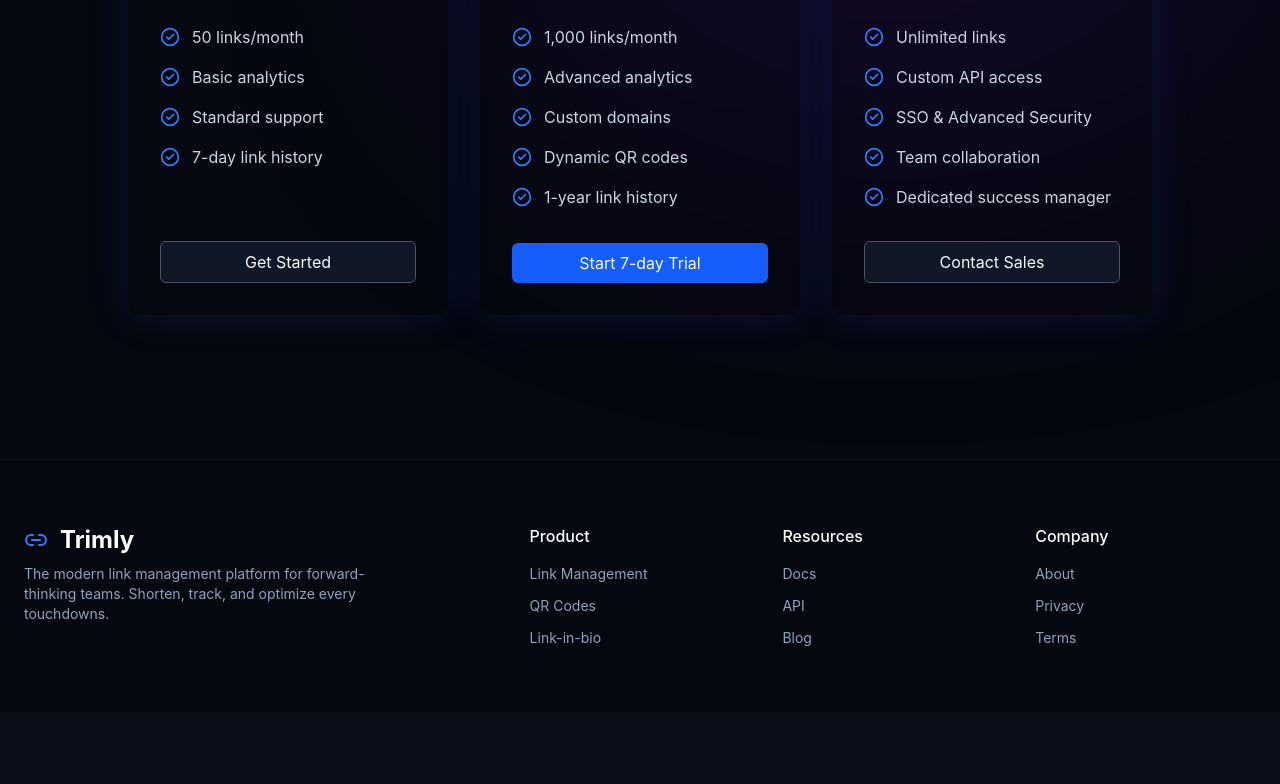
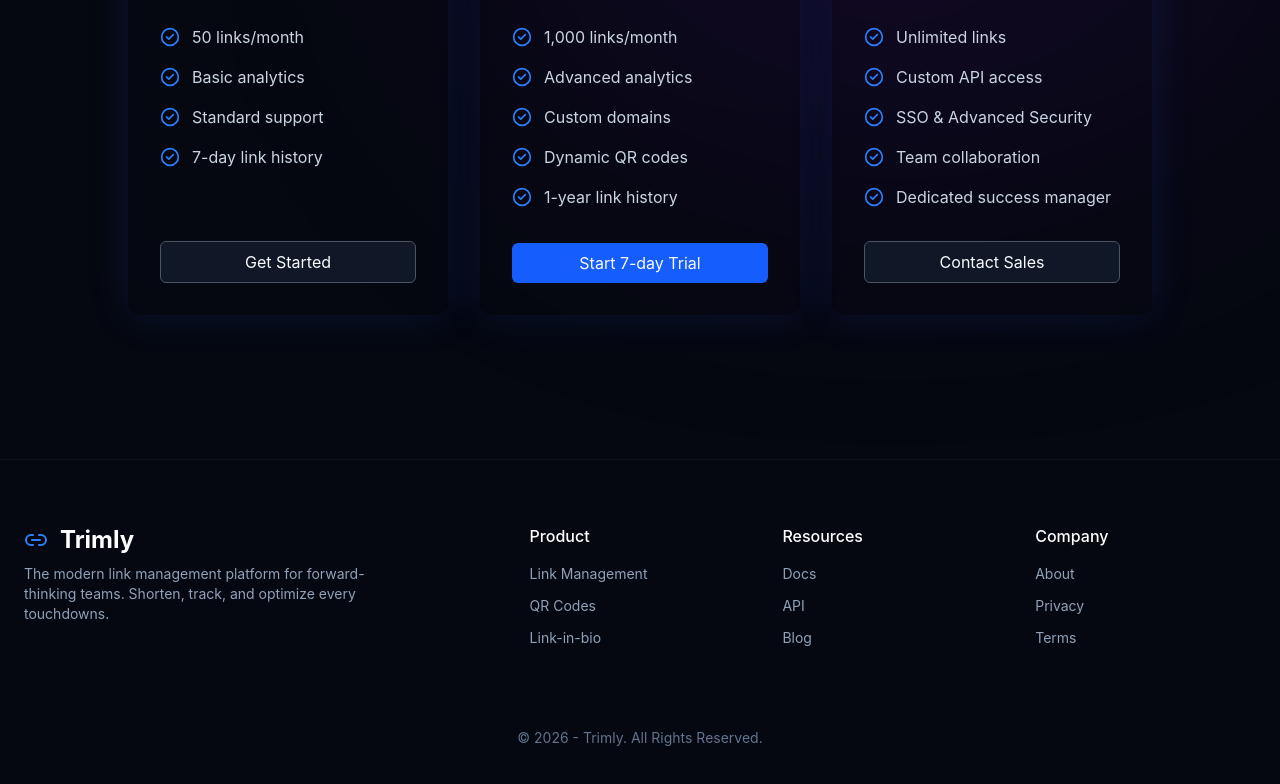
Before and after one commit to mashrafimahin/Trimliy-Audit, a React (Vite) app: page / in a window 1280 px wide. Shown: the part 3123-3907 px from the top of the page. Before the commit the page ends 3835 px from the top, so only its background shows below. Built offline with nearby package versions, Linux system fonts and the light colour scheme.

Commit message:
Layout Updated : Copyrights Info Added

```diff
--- a/src/layout/Footer.layout.jsx
+++ b/src/layout/Footer.layout.jsx
@@ -36,6 +36,10 @@ function Footer() {
           </div>
         ))}
       </div>
+      {/* copyrights */}
+      <p className="mt-20 text-center text-sm text-slate-500 w-full">
+        &copy; {new Date().getFullYear()} - Trimly. All Rights Reserved.
+      </p>
     </footer>
   );
 }
```
